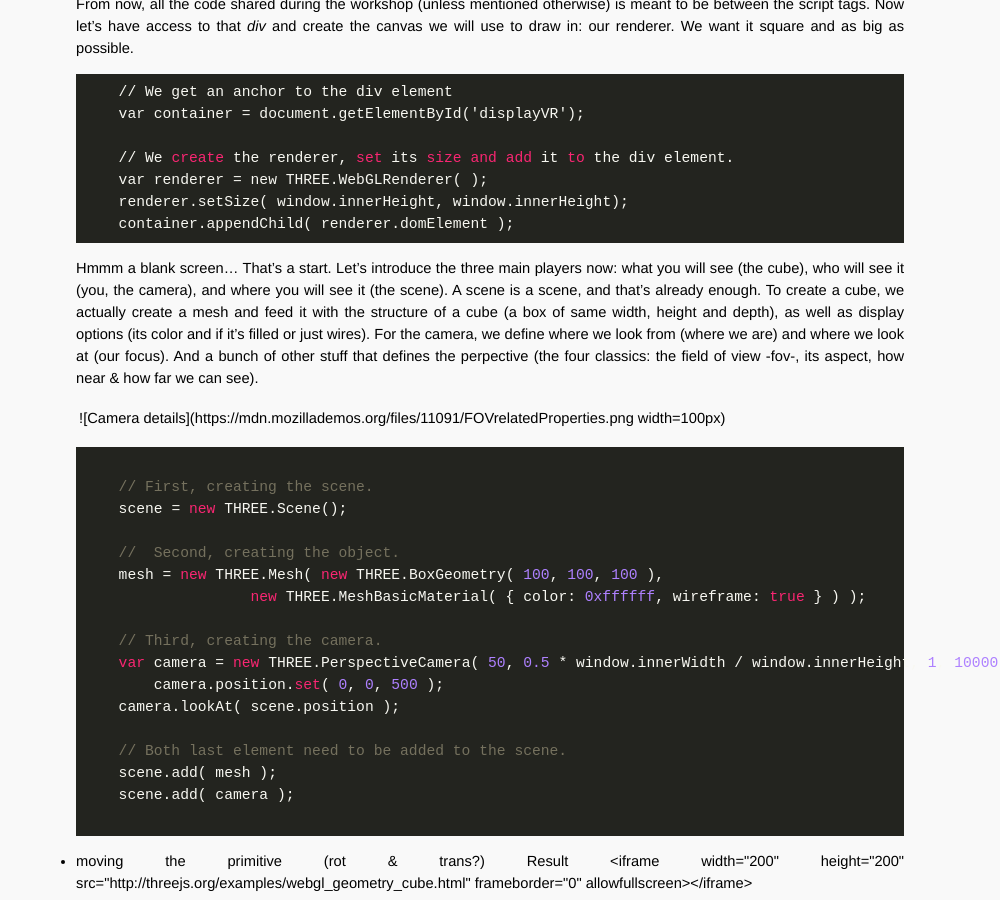
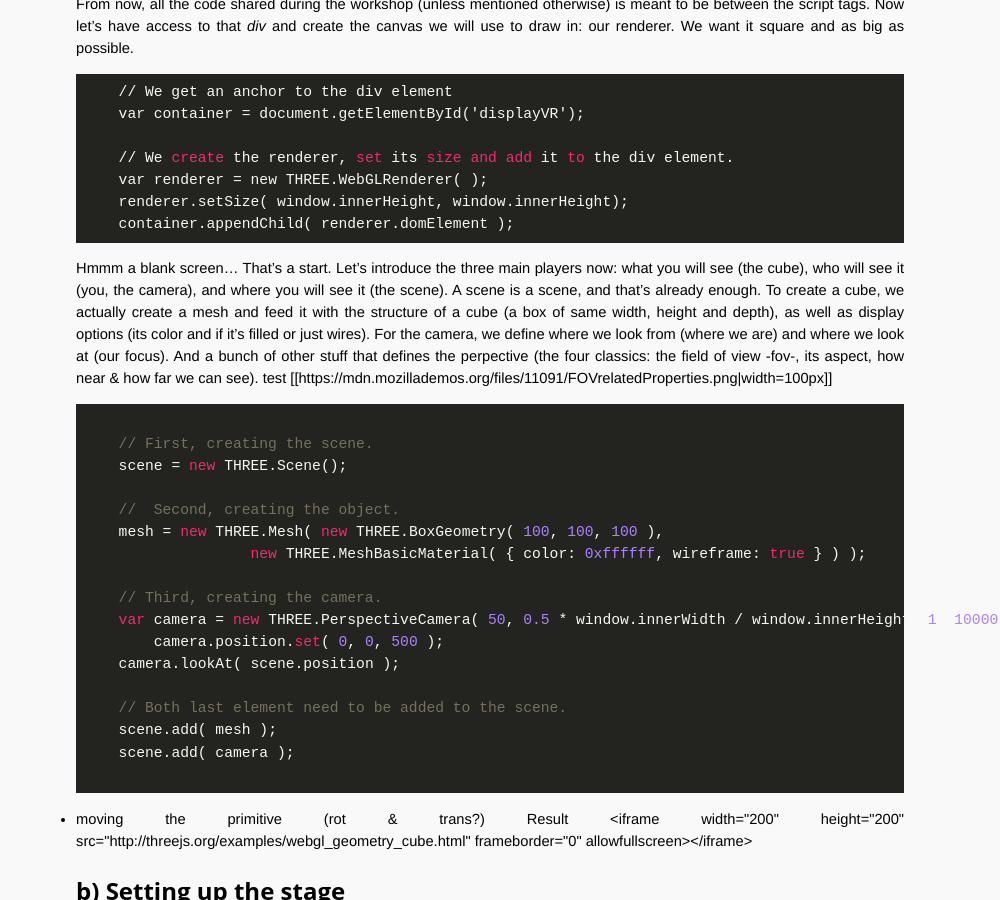
Before and after one commit to OpenTechSchool-Brussels/webVR-for-3D-graphics-and-music, a Jekyll site: the page built from your-3D-scene.markdown, in a window 1280 px wide and 900 px high, scrolled down 673 px. Shown: the whole window, without its empty margins (280-1280 px from the left). Built offline with Jekyll 4.4.1, drawn with Linux system fonts in a browser that asks for light colours; Markdown is read by kramdown in place of the engine named in the settings.

Commit message:
Update your-3D-scene.markdown

````diff
--- a/your-3D-scene.markdown
+++ b/your-3D-scene.markdown
@@ -39,8 +39,8 @@ From now, all the code shared during the workshop (unless mentioned otherwise) i
 ```
 
 Hmmm a blank screen... That's a start. Let's introduce the three main players now: what you will see (the cube), who will see it (you, the camera), and where you will see it (the scene). A scene is a scene, and that's already enough. To create a cube, we actually create a mesh and feed it with the structure of a cube (a box of same width, height and depth), as well as display options (its color and if it's filled or just wires). For the camera, we define where we look from (where we are) and where we look at (our focus). And a bunch of other stuff that defines the perpective (the four classics: the field of view -fov-, its aspect, how near & how far we can see).
-
-![Camera details](https://mdn.mozillademos.org/files/11091/FOVrelatedProperties.png|width=100px)
+test
+[[https://mdn.mozillademos.org/files/11091/FOVrelatedProperties.png|width=100px]]
 
 
 
````
